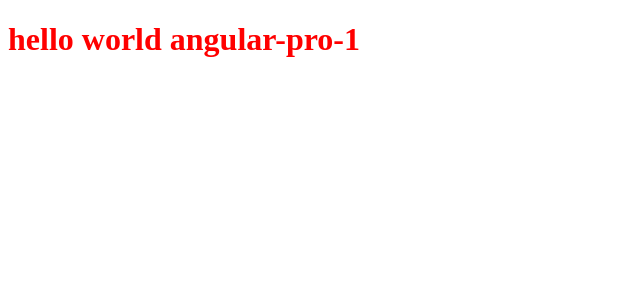
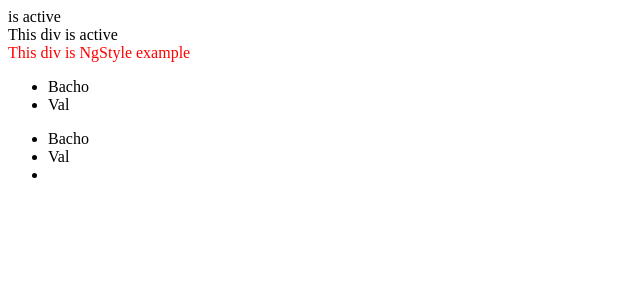
Before and after one commit to valeri879/angular-pro-1, an Angular app: page / in a window 1280 px wide. Shown: the top 300 px of the page, without its empty margins (0-640 px from the left). Built offline with nearby package versions, Linux system fonts and the light colour scheme.

Commit message:
lecture-5

```diff
--- a/src/app/app.component.html
+++ b/src/app/app.component.html
@@ -1 +1,21 @@
-<h1>hello world {{title}}</h1>
+
+<div *ngIf="isActive">is active</div>
+
+<div [ngClass]="isActive ? 'active' : ''">This div is active</div>
+
+<div [ngStyle]="{ 'color': 'red' }">This div is NgStyle example</div>
+
+<ul>
+    <ng-container *ngFor="let user of users">
+        <li *ngIf="user.gender == 'male'">
+            <span>{{user.firstName}}</span>
+        </li>
+    </ng-container>
+</ul>
+
+
+<ul>
+    <li *ngFor="let user of users" >
+        <span *ngIf="user.gender == 'male'">{{user.firstName}}</span>
+    </li>
+</ul>
--- a/src/app/app.component.ts
+++ b/src/app/app.component.ts
@@ -1,4 +1,5 @@
 import { Component } from '@angular/core';
+import { User } from './interfaces/user';
 
 @Component({
   selector: 'app-root',
@@ -8,4 +9,12 @@ import { Component } from '@angular/core';
 
 export class AppComponent {
   title = 'angular-pro-1';
+
+  isActive: boolean = true;
+
+  users: User[] = [
+    { firstName: 'Bacho', lastName: 'Mindiashvili', gender: 'male', age: 20 },
+    { firstName: 'Val', lastName: 'Do', gender: 'male', age: 29 },
+    { firstName: 'Vika', lastName: 'Kharitonashvili', gender: 'famale', age: 18 },
+  ];
 }
--- /dev/null
+++ b/src/app/interfaces/user.ts
@@ -0,0 +1,6 @@
+export interface User {
+    firstName: string;
+    lastName: string;
+    age: number;
+    gender: string;
+}
```
